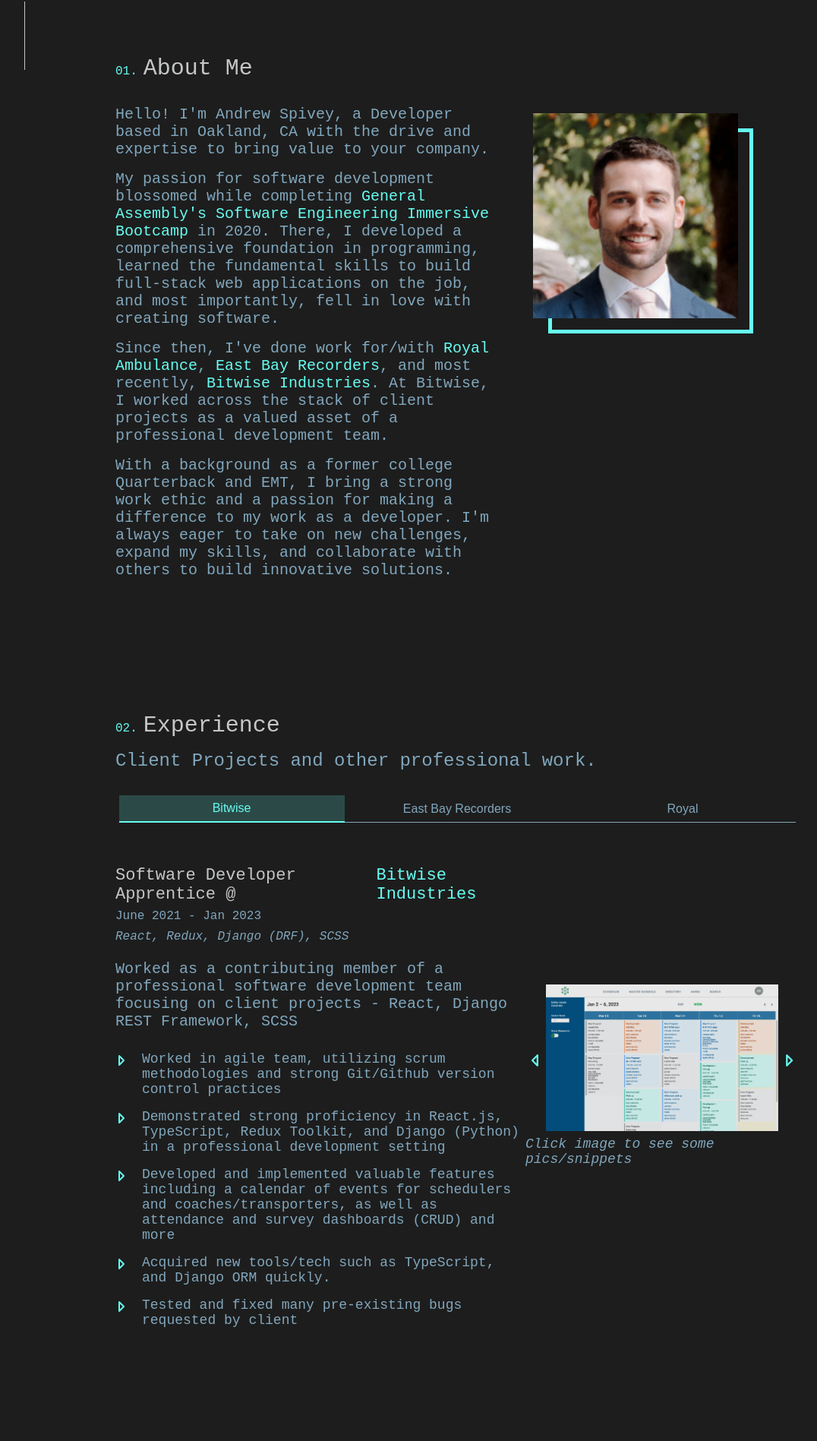
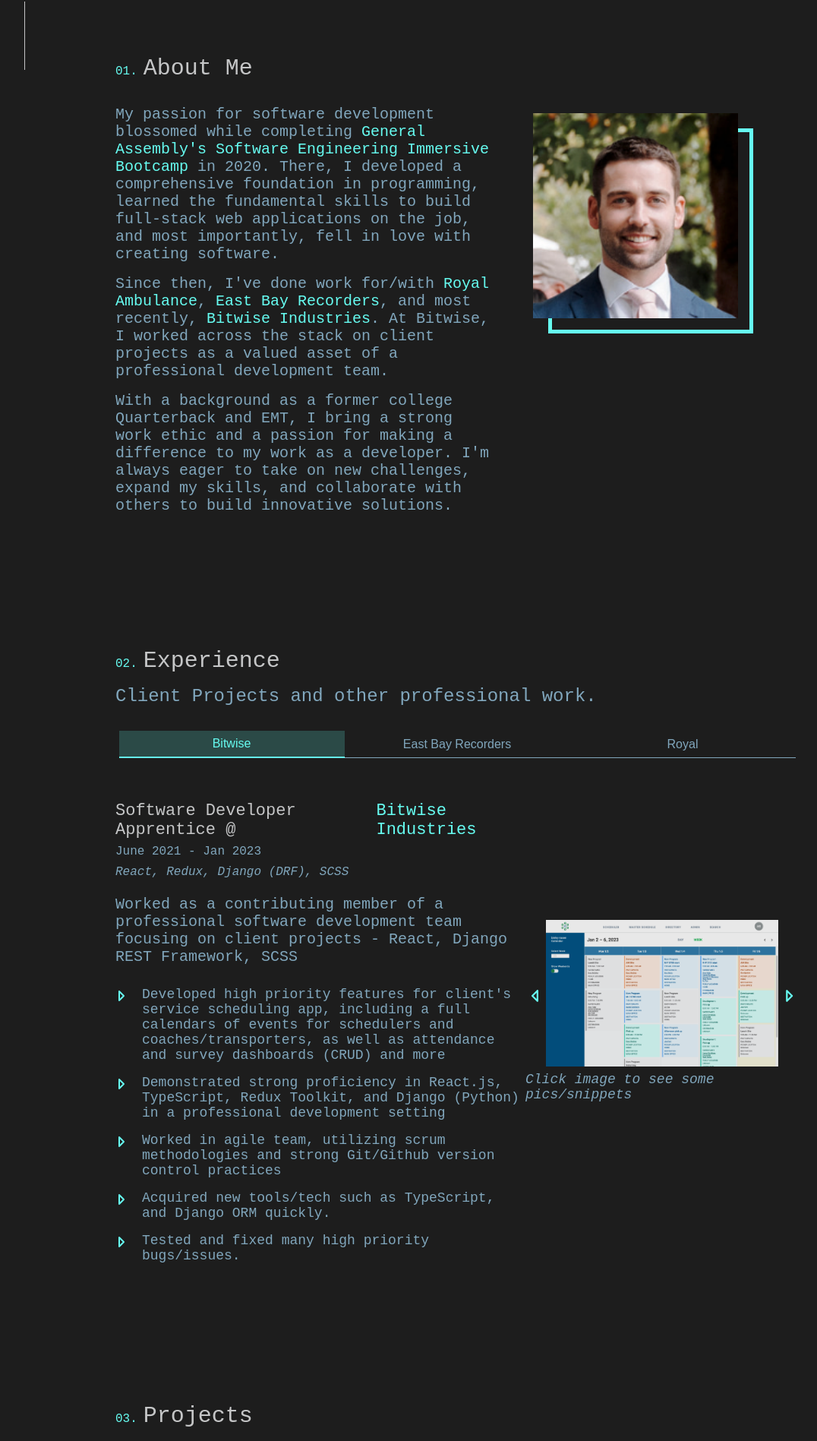
Before and after one commit to andrewjspivey/as_portfolio-2023, a React (Create React App) app: page / in a window 1280 px wide. Shown: the part 708-2605 px from the top of the page at 76% size, without its empty margins (38-1114 px from the left). Built offline with nearby package versions, Linux system fonts and the light colour scheme; a web font is replaced by a local one.

Commit message:
add newer resume and touch up some wording

```diff
--- a/src/Components/AboutMe/AboutMe.js
+++ b/src/Components/AboutMe/AboutMe.js
@@ -90,10 +90,6 @@
       <AboutContent>
         <AboutTextWrap>
           <StyledText>
-            Hello! I'm Andrew Spivey, a Developer based in Oakland, CA with the
-            drive and expertise to bring value to your company.
-          </StyledText>
-          <StyledText>
             My passion for software development blossomed while completing{" "}
             <StyledLink
               href={
@@ -126,7 +122,7 @@
             >
               Bitwise Industries
             </StyledLink>
-            . At Bitwise, I worked across the stack of client projects as a
+            . At Bitwise, I worked across the stack on client projects as a
             valued asset of a professional development team.
           </StyledText>
           <StyledText>
--- a/src/Components/Intro/Intro.js
+++ b/src/Components/Intro/Intro.js
@@ -1,7 +1,7 @@
 import React from "react";
 import styled from "styled-components";
 import media from "../../media";
-import AndrewSpivey_Resume from "../../assets/AndrewSpivey_Resume.pdf";
+import Andrew_Spivey_Resume_2023 from "../../assets/Andrew_Spivey_Resume_2023.pdf";
 
 const IntroWrapper = styled.section`
   display: flex;
@@ -69,7 +69,7 @@
         and{" "}
         <a
           style={{ color: "#66FCF1" }}
-          href={AndrewSpivey_Resume}
+          href={Andrew_Spivey_Resume_2023}
           target="_blank"
           rel="noreferrer"
         >
--- a/src/Components/Nav/Nav.js
+++ b/src/Components/Nav/Nav.js
@@ -2,7 +2,7 @@
 import styled from "styled-components";
 import media from "../../media";
 import AS from "../../assets/AS.png";
-import AndrewSpivey_Resume from "../../assets/AndrewSpivey_Resume.pdf";
+import Andrew_Spivey_Resume_2023 from "../../assets/Andrew_Spivey_Resume_2023.pdf";
 import { Link } from "react-scroll";
 
 const RegularNav = styled.nav`
@@ -264,7 +264,7 @@
         <StyledListItem>
           <a
             style={{ color: "#66FCF1" }}
-            href={AndrewSpivey_Resume}
+            href={Andrew_Spivey_Resume_2023}
             target="_blank"
             rel="noreferrer"
           >
@@ -337,7 +337,7 @@
         <StyledListItem>
           <a
             style={{ color: "#66FCF1" }}
-            href={AndrewSpivey_Resume}
+            href={Andrew_Spivey_Resume_2023}
             target="_blank"
             rel="noreferrer"
           >
--- a/src/Components/ProjectsSection/ProjectsSection.js
+++ b/src/Components/ProjectsSection/ProjectsSection.js
@@ -44,7 +44,7 @@
           <TitleNumber>03.</TitleNumber>
           Projects
         </Title>
-        <SubHeader>Some projects i've done</SubHeader>
+        <SubHeader>Some things i've built</SubHeader>
       </Header>
       <MobileMenuWrap aria-label="projects menu">
         <MenuButton
--- a/src/projectData.js
+++ b/src/projectData.js
@@ -25,14 +25,14 @@
       first:
         "Worked as a contributing member of a professional software development team focusing on client projects - React, Django REST Framework, SCSS",
       second:
-        "Worked in agile team, utilizing scrum methodologies and strong Git/Github version control practices",
+        "Developed high priority features for client's service scheduling app, including a full calendars of events for schedulers and coaches/transporters, as well as attendance and survey dashboards (CRUD) and more",
       third:
         "Demonstrated strong proficiency in React.js, TypeScript, Redux Toolkit, and Django (Python) in a professional development setting",
       fourth:
-        "Developed and implemented valuable features including a calendar of events for schedulers and coaches/transporters, as well as attendance and survey dashboards (CRUD) and more",
+        "Worked in agile team, utilizing scrum methodologies and strong Git/Github version control practices",
       fifth:
         "Acquired new tools/tech such as TypeScript, and Django ORM quickly.",
-      sixth: "Tested and fixed many pre-existing bugs requested by client",
+      sixth: "Tested and fixed many high priority bugs/issues.",
     },
     images: [
       centripoint_calendar,
```
Also changed, not shown: 1 other file (tests, documents, lock files or other folders).
